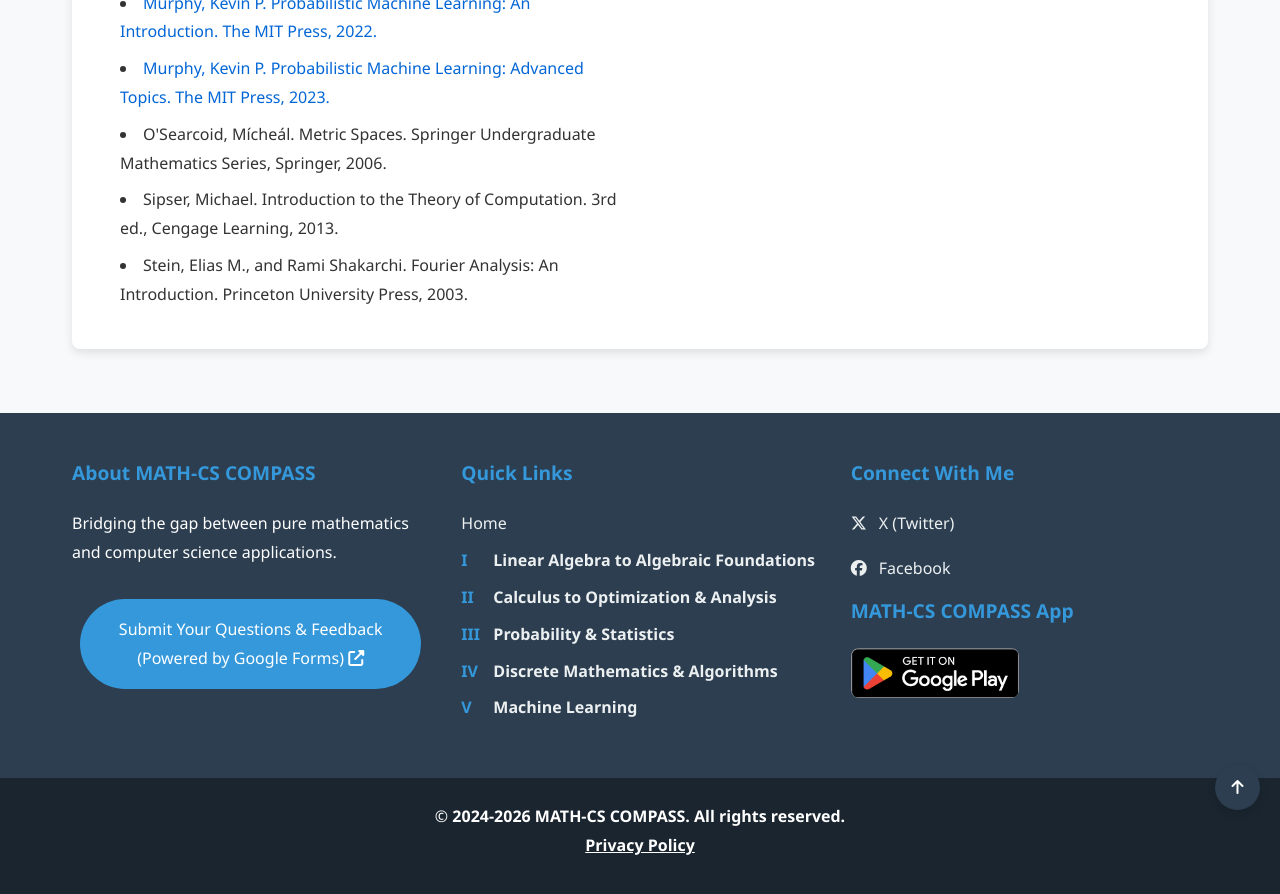
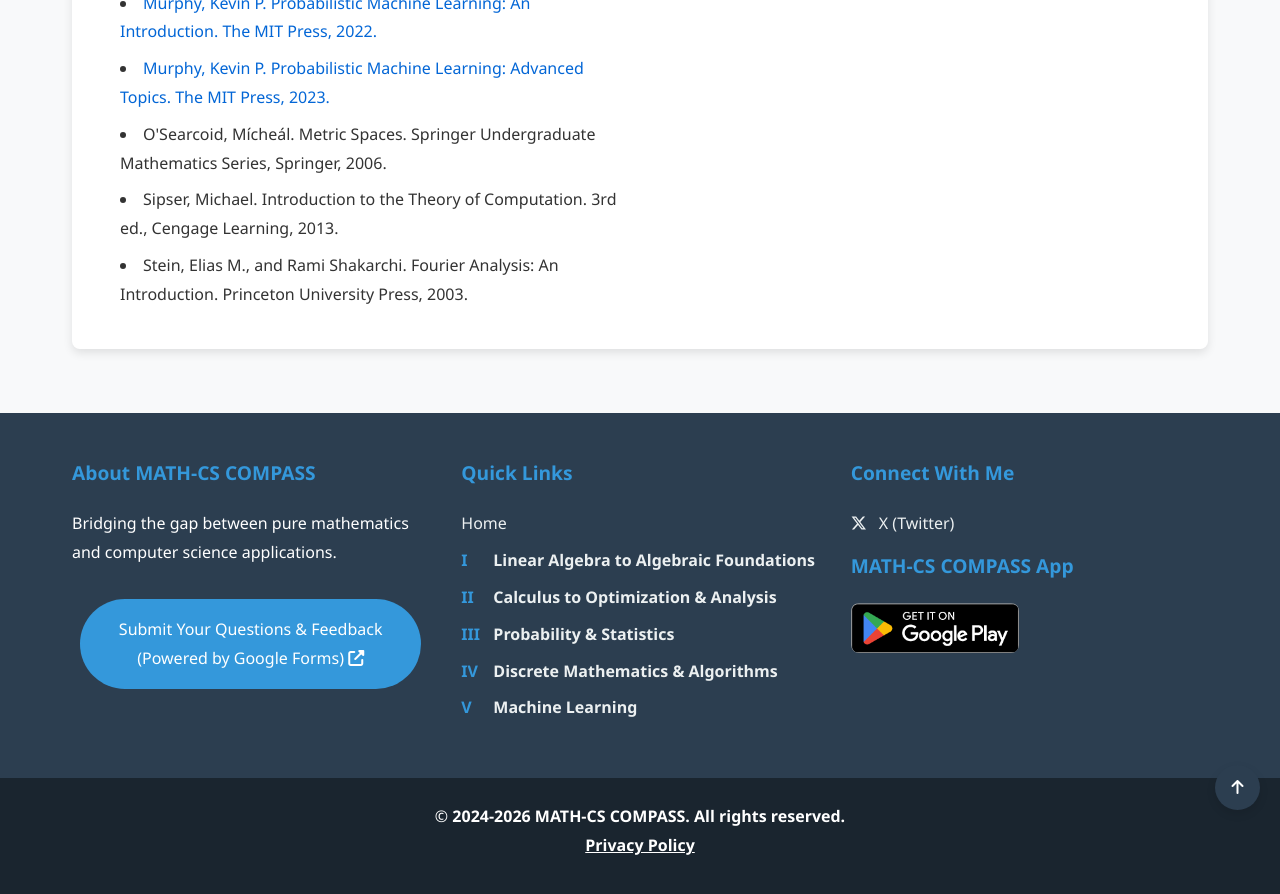
Before and after one commit to Yusukey01/yusukey01.github.io, a Jekyll site: the page built from index.html, in a window 1280 px wide and 900 px high, scrolled down 2556 px. Shown: the top 894 px of the window. Built offline with Jekyll 4.4.1, drawn with Linux system fonts in a browser that asks for light colours.

Commit message:
removed unused link

```diff
--- a/_includes/footer.html
+++ b/_includes/footer.html
@@ -53,11 +53,6 @@
                     <i class="fab fa-x-twitter"></i> X (Twitter)
                 </a>
             </p>
-            <p>
-                <a href="https://www.facebook.com/share/15uPaBWgQN/" target="_blank">
-                    <i class="fab fa-facebook"></i> Facebook
-                </a>
-            </p>
 
             <h3>MATH-CS COMPASS App</h3>
             <div class="app-download-footer">
```
